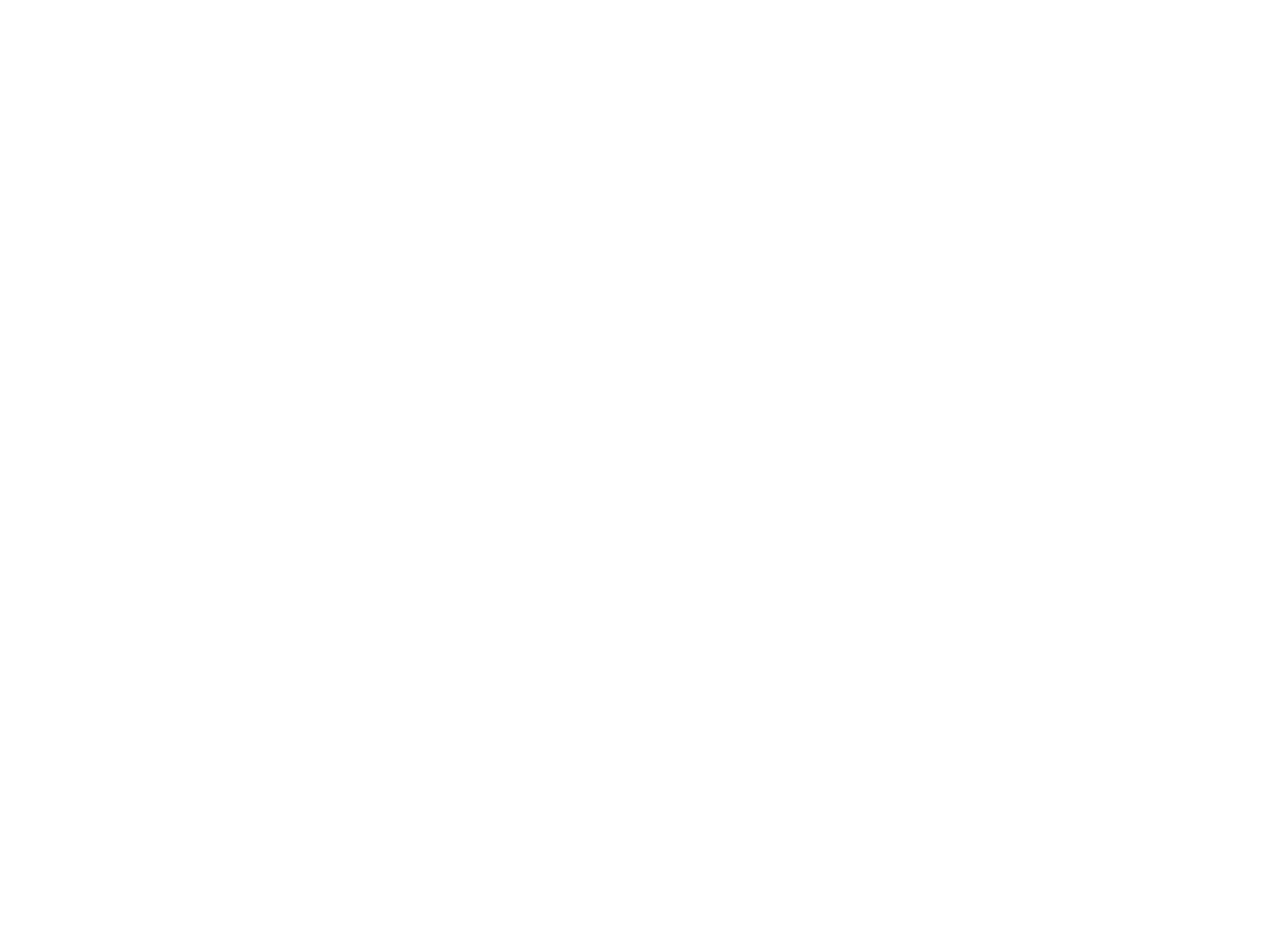
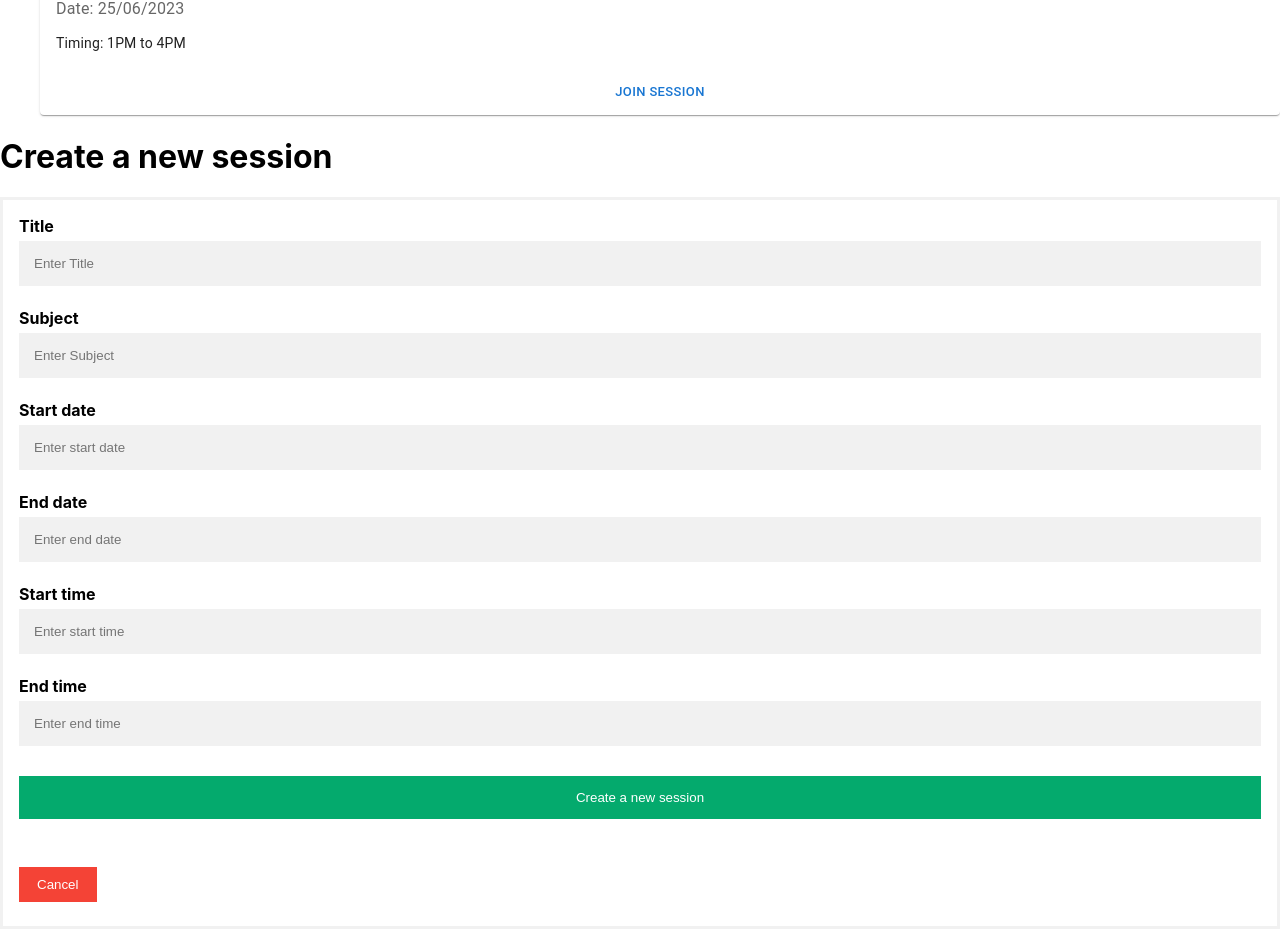
Before and after one commit to nikhilmaske-2001/StudyPlanner, a React (Create React App) app: page / in a window 1280 px wide. Shown: the part 2955-3884 px from the top of the page. Before the commit the page ends 2832 px from the top, so only its background shows below. Built offline with nearby package versions, Linux system fonts and the light colour scheme.

Commit message:
New session page completed.

```diff
--- a/src/App.js
+++ b/src/App.js
@@ -1,5 +1,6 @@
 import './App.css';
 import Login from './pages/Login/Login';
+import NewSession from './pages/NewSession/NewSession';
 import Register from './pages/Register/Register';
 import SessionList from './pages/SessionsList/SessionList';
 
@@ -9,6 +10,7 @@
       <Register />
       <Login />
       <SessionList />
+      <NewSession />
     </div>
   );
 }
--- /dev/null
+++ b/src/pages/NewSession/NewSession.css
@@ -0,0 +1,72 @@
+/* Bordered form */
+form {
+  border: 3px solid #f1f1f1;
+}
+
+/* Full-width inputs */
+input[type="text"],
+input[type="password"] {
+  width: 100%;
+  padding: 12px 20px;
+  margin: 8px 0;
+  display: inline-block;
+  border: 1px solid #ccc;
+  box-sizing: border-box;
+}
+
+/* Set a style for all buttons */
+button {
+  background-color: #04aa6d;
+  color: white;
+  padding: 14px 20px;
+  margin: 8px 0;
+  border: none;
+  cursor: pointer;
+  width: 100%;
+}
+
+/* Add a hover effect for buttons */
+button:hover {
+  opacity: 0.8;
+}
+
+/* Extra style for the cancel button (red) */
+.cancelbtn {
+  width: auto;
+  padding: 10px 18px;
+  background-color: #f44336;
+}
+
+/* Center the avatar image inside this container */
+.imgcontainer {
+  text-align: center;
+  margin: 24px 0 12px 0;
+}
+
+/* Avatar image */
+img.avatar {
+  width: 40%;
+  border-radius: 50%;
+}
+
+/* Add padding to containers */
+.container {
+  padding: 16px;
+}
+
+/* The "Forgot password" text */
+span.psw {
+  float: right;
+  padding-top: 16px;
+}
+
+/* Change styles for span and cancel button on extra small screens */
+@media screen and (max-width: 300px) {
+  span.psw {
+    display: block;
+    float: none;
+  }
+  .cancelbtn {
+    width: 100%;
+  }
+}
--- /dev/null
+++ b/src/pages/NewSession/NewSession.jsx
@@ -0,0 +1,74 @@
+import React from "react";
+import "./NewSession.css";
+
+function NewSession() {
+  return (
+    <div>
+      <h1>Create a new session</h1>
+      <form>
+        <div className="container">
+          <label for="title">
+            <b>Title</b>
+          </label>
+          <input type="text" placeholder="Enter Title" name="title" required />
+
+          <label for="subject">
+            <b>Subject</b>
+          </label>
+          <input
+            type="text"
+            placeholder="Enter Subject"
+            name="subject"
+            required
+          />
+          <label for="startdate">
+            <b>Start date</b>
+          </label>
+          <input
+            type="text"
+            placeholder="Enter start date"
+            name="startdate"
+            required
+          />
+          <label for="enddata">
+            <b>End date</b>
+          </label>
+          <input
+            type="text"
+            placeholder="Enter end date"
+            name="enddate"
+            required
+          />
+          <label for="starttime">
+            <b>Start time</b>
+          </label>
+          <input
+            type="text"
+            placeholder="Enter start time"
+            name="starttime"
+            required
+          />
+          <label for="endtime">
+            <b>End time</b>
+          </label>
+          <input
+            type="text"
+            placeholder="Enter end time"
+            name="endtime"
+            required
+          />
+
+          <button type="submit">Create a new session</button>
+        </div>
+
+        <div className="container">
+          <button type="button" className="cancelbtn">
+            Cancel
+          </button>
+        </div>
+      </form>
+    </div>
+  );
+}
+
+export default NewSession;
```
